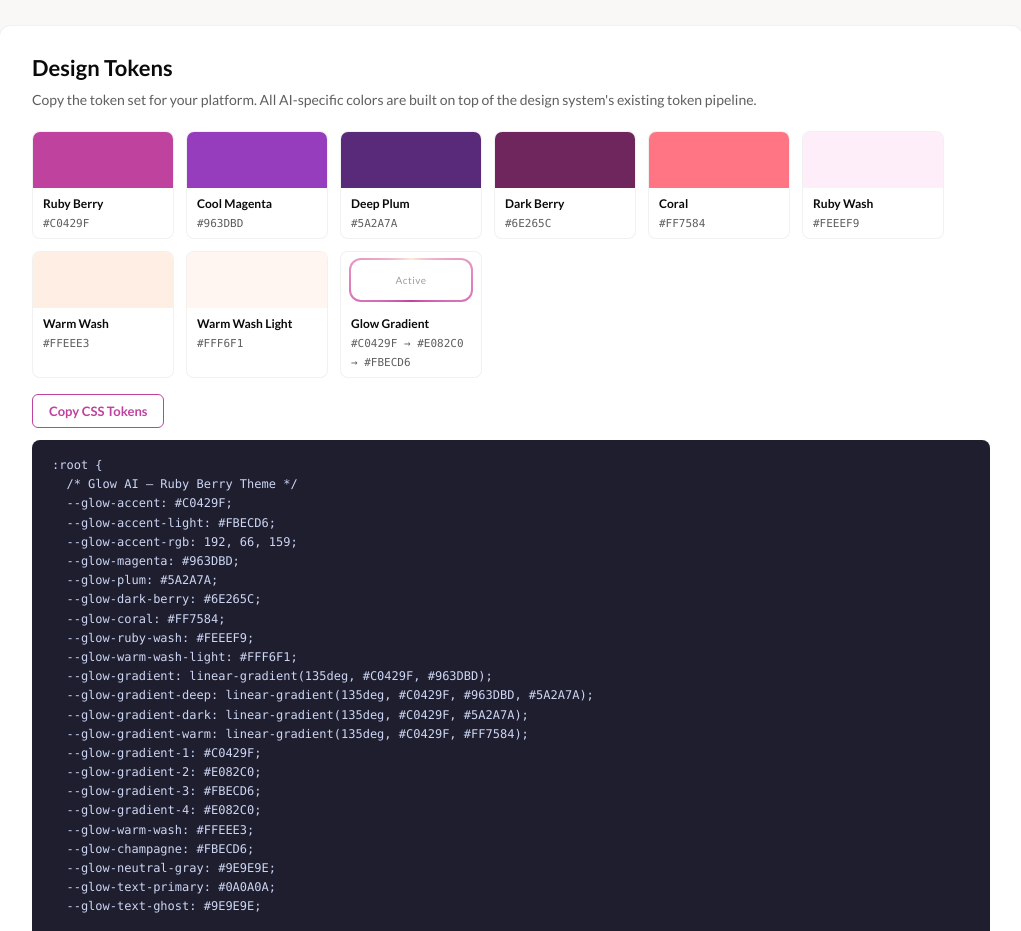
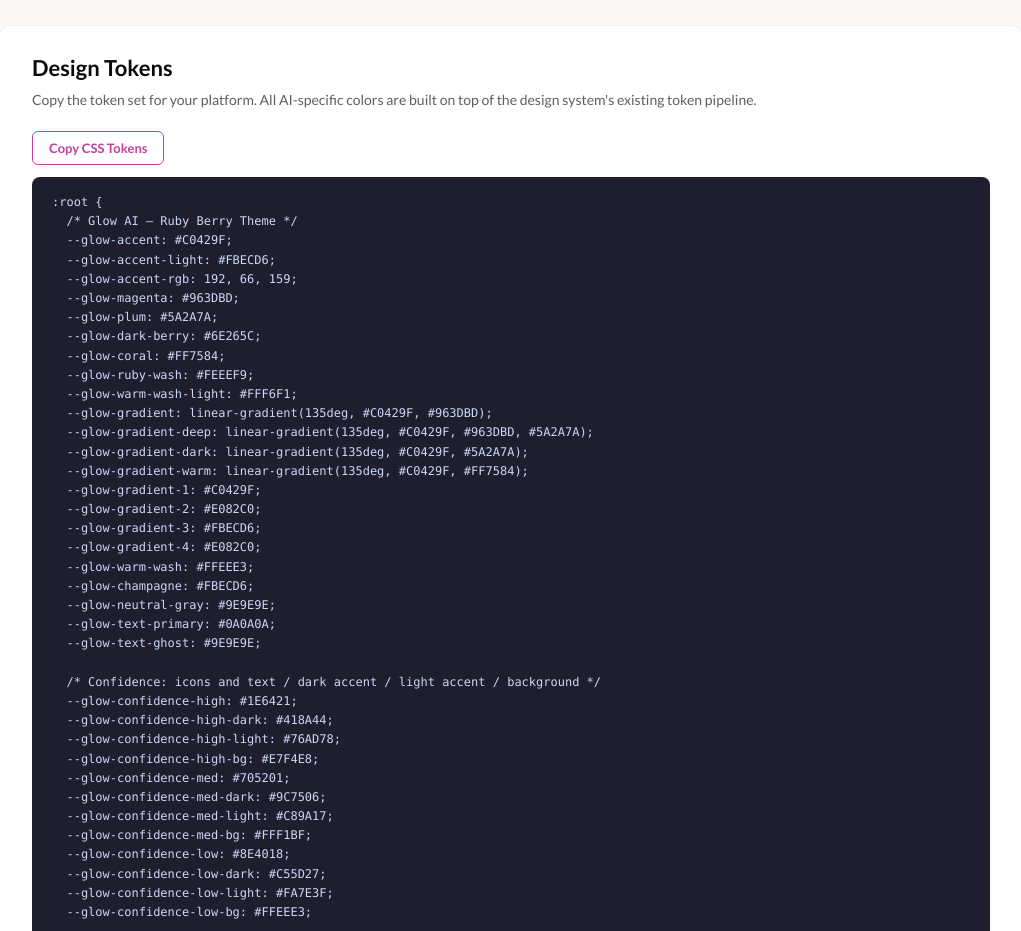
Before and after one commit to charissagudknecht-design/ai-interaction-standards, a plain HTML site: page docs/ai-visual-language.html in a window 1280 px wide. Shown: the part 3660-4591 px from the top of the page, without its empty margins (129-1150 px from the left). Drawn offline with Linux system fonts and the light colour scheme.

Commit message:
Remove duplicate swatches from the design tokens section
Co-Authored-By: Claude Opus 5.5 <noreply@anthropic.com>
Claude-Session: https://claude.ai/code/session_01LJTHUQjhshoHdyK9XV8jSP

```diff
--- a/docs/ai-visual-language.html
+++ b/docs/ai-visual-language.html
@@ -438,17 +438,6 @@
             <h2 class="ai-hub__section-title">Design Tokens</h2>
             <p class="ai-hub__section-desc">Copy the token set for your platform. All AI-specific colors are built on top of the design system's existing token pipeline.</p>
 
-            <div class="ai-hub__swatches">
-                <div class="ai-hub__swatch"><div class="ai-hub__swatch-color" style="background:#C0429F;"></div><div class="ai-hub__swatch-info"><span class="ai-hub__swatch-name">Ruby Berry</span><span class="ai-hub__swatch-value">#C0429F</span></div></div>
-                <div class="ai-hub__swatch"><div class="ai-hub__swatch-color" style="background:#963DBD;"></div><div class="ai-hub__swatch-info"><span class="ai-hub__swatch-name">Cool Magenta</span><span class="ai-hub__swatch-value">#963DBD</span></div></div>
-                <div class="ai-hub__swatch"><div class="ai-hub__swatch-color" style="background:#5A2A7A;"></div><div class="ai-hub__swatch-info"><span class="ai-hub__swatch-name">Deep Plum</span><span class="ai-hub__swatch-value">#5A2A7A</span></div></div>
-                <div class="ai-hub__swatch"><div class="ai-hub__swatch-color" style="background:#6E265C;"></div><div class="ai-hub__swatch-info"><span class="ai-hub__swatch-name">Dark Berry</span><span class="ai-hub__swatch-value">#6E265C</span></div></div>
-                <div class="ai-hub__swatch"><div class="ai-hub__swatch-color" style="background:#FF7584;"></div><div class="ai-hub__swatch-info"><span class="ai-hub__swatch-name">Coral</span><span class="ai-hub__swatch-value">#FF7584</span></div></div>
-                <div class="ai-hub__swatch"><div class="ai-hub__swatch-color" style="background:#FEEEF9;"></div><div class="ai-hub__swatch-info"><span class="ai-hub__swatch-name">Ruby Wash</span><span class="ai-hub__swatch-value">#FEEEF9</span></div></div>
-                <div class="ai-hub__swatch"><div class="ai-hub__swatch-color" style="background:#FFEEE3;"></div><div class="ai-hub__swatch-info"><span class="ai-hub__swatch-name">Warm Wash</span><span class="ai-hub__swatch-value">#FFEEE3</span></div></div>
-                <div class="ai-hub__swatch"><div class="ai-hub__swatch-color" style="background:#FFF6F1;"></div><div class="ai-hub__swatch-info"><span class="ai-hub__swatch-name">Warm Wash Light</span><span class="ai-hub__swatch-value">#FFF6F1</span></div></div>
-                <div class="ai-hub__swatch"><div class="ai-hub__swatch-color" style="background:white; display:flex; align-items:center; justify-content:center; padding:8px; box-sizing:border-box;"><div class="vl-gradient-box" style="--g1:#C0429F; --g2:#E082C0; --g3:#FBECD6; --g4:#E082C0; width:100%; height:100%; margin:0; font-size:10px;">Active</div></div><div class="ai-hub__swatch-info"><span class="ai-hub__swatch-name">Glow Gradient</span><span class="ai-hub__swatch-value">#C0429F → #E082C0 → #FBECD6</span></div></div>
-            </div>
 
             <button class="ai-hub__copy-btn" id="copyTokensBtn">Copy CSS Tokens</button>
 
```
